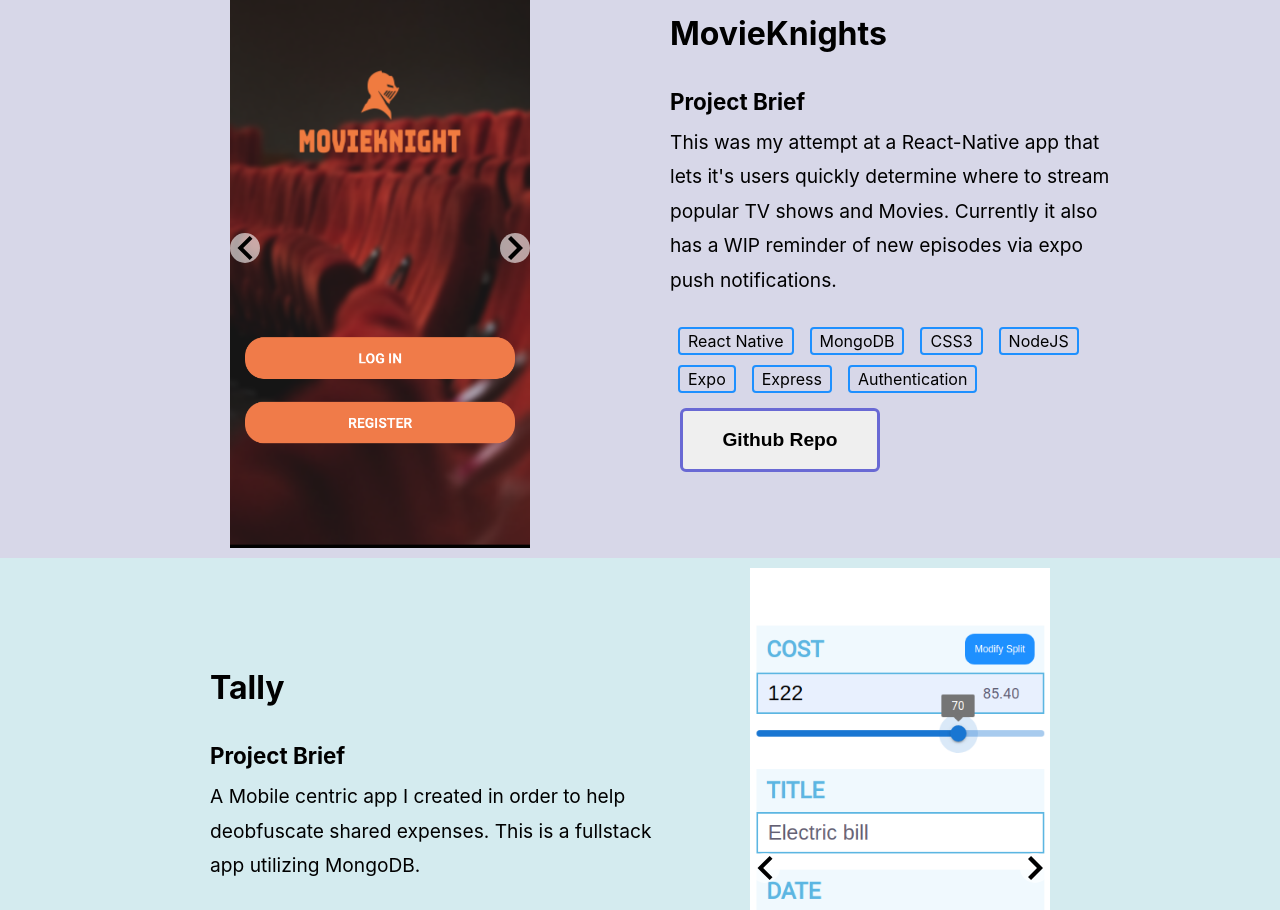
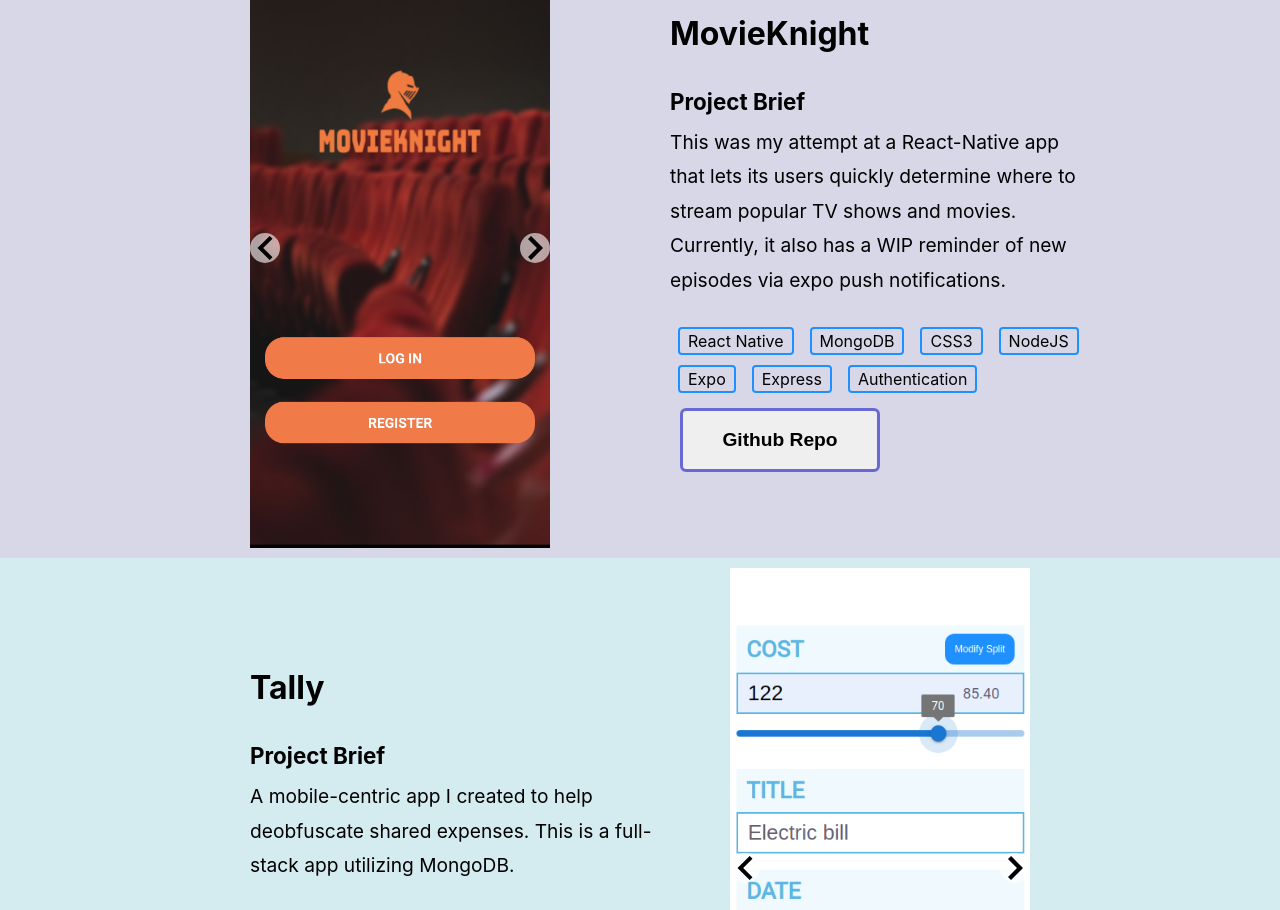
Before and after one commit to MGS1993/Portfolio, a React (Create React App) app: page / in a window 1280 px wide. Shown: the part 1080-1990 px from the top of the page. Built offline with nearby package versions, Linux system fonts and the light colour scheme.

Commit message:
projects component spellchecking

```diff
--- a/src/components/Projects.js
+++ b/src/components/Projects.js
@@ -21,12 +21,12 @@
     <ProjectContainer>
       <ProjectListing bgColor="#6969d429">
         <ProjectBriefing>
-          <h1>MovieKnights</h1>
+          <h1>MovieKnight</h1>
           <h3>Project Brief</h3>
           <p>
-            This was my attempt at a React-Native app that lets it's users
-            quickly determine where to stream popular TV shows and Movies.
-            Currently it also has a WIP reminder of new episodes via expo push
+            This was my attempt at a React-Native app that lets its users
+            quickly determine where to stream popular TV shows and movies.
+            Currently, it also has a WIP reminder of new episodes via expo push
             notifications.
           </p>
           <StackContainer>
@@ -54,8 +54,8 @@
           <h1>Tally</h1>
           <h3>Project Brief</h3>
           <p>
-            A Mobile centric app I created in order to help deobfuscate shared
-            expenses. This is a fullstack app utilizing MongoDB.
+            A mobile-centric app I created to help deobfuscate shared expenses.
+            This is a full-stack app utilizing MongoDB.
           </p>
           <StackContainer>
             <TechText text="React" />
--- a/src/components/styles/Projects.styled.js
+++ b/src/components/styles/Projects.styled.js
@@ -18,7 +18,7 @@
 export const ProjectListing = styled.div`
   display: flex;
   background-color: ${({ bgColor }) => bgColor};
-  padding: 10px 150px;
+  padding: 10px 190px;
 
   @media (max-width: ${({ theme }) => theme.mobile}) {
     flex-direction: column;
```
